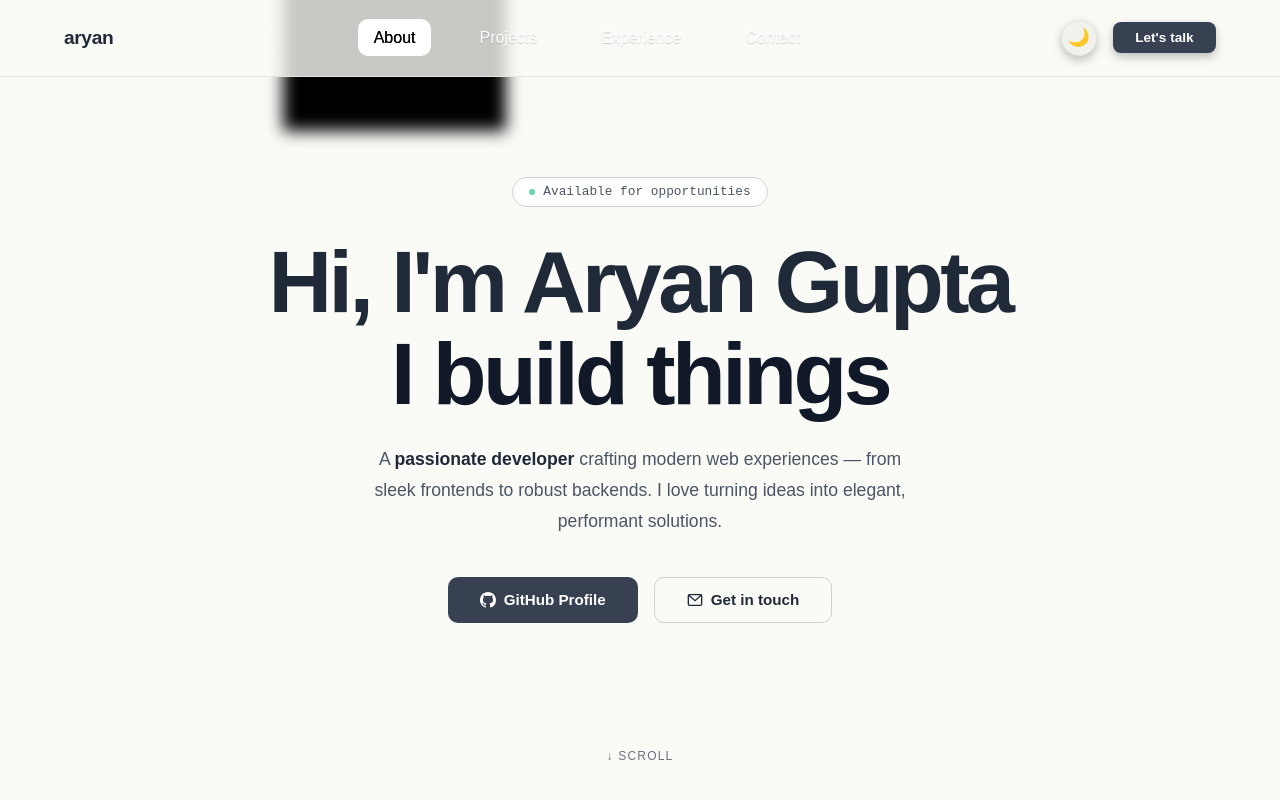
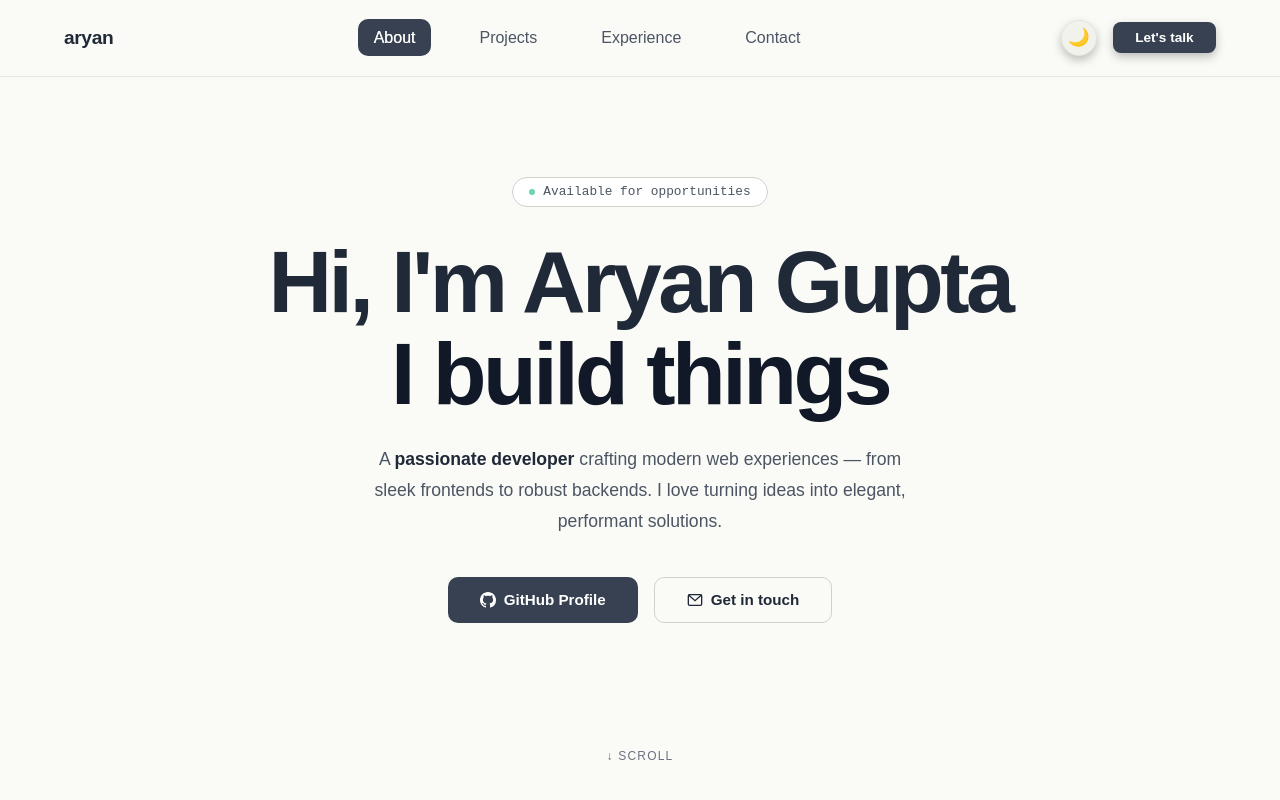
Before and after one commit to aryanguptajsm/portfolio, a React (Vite) app: page / in a window 1280 px wide. Shown: the top 800 px of the page. Built offline with nearby package versions, Linux system fonts and the light colour scheme.

Commit message:
feat: add Hero section and gooey navigation component with particle animations

```diff
--- a/src/components/Hero.tsx
+++ b/src/components/Hero.tsx
@@ -14,7 +14,7 @@ const Hero = () => {
 
   const itemVariants = {
     hidden: { opacity: 0, y: 30 },
-    visible: { opacity: 1, y: 0, transition: { type: 'spring', stiffness: 50 } },
+    visible: { opacity: 1, y: 0, transition: { type: 'spring' as const, stiffness: 50 } },
   };
 
   return (
--- a/src/components/gooeynav.css
+++ b/src/components/gooeynav.css
@@ -1,8 +1,8 @@
 :root {
-    --color-1: var(--green, #ffffff);
-    --color-2: var(--teal, #e5e5e5);
-    --color-3: var(--amber, #fcfcfc);
-    --color-4: var(--rose, #ffffff);
+    --color-1: var(--acc2, #374151);
+    --color-2: var(--acc2, #374151);
+    --color-3: var(--acc2, #374151);
+    --color-4: var(--acc2, #374151);
     --linear-ease: linear(0,
             0.068,
             0.19 2.7%,
@@ -47,8 +47,7 @@
     margin: 0;
     position: relative;
     z-index: 3;
-    color: white;
-  text-shadow: 0 1px 1px hsl(205deg 30% 10% / 0.2);
+    color: var(--muted);
 }
 
 .gooey-nav-container nav ul li {
@@ -60,7 +59,7 @@
         color 0.3s ease,
         box-shadow 0.3s ease;
     box-shadow: 0 0 0.5px 1.5px transparent;
-    color: white;
+    color: var(--muted);
 }
 
 .gooey-nav-container nav ul li a {
@@ -71,7 +70,7 @@
 }
 
 .gooey-nav-container nav ul li:focus-within:has(:focus-visible) {
-    box-shadow: 0 0 0.5px 1.5px white;
+    box-shadow: 0 0 0.5px 1.5px var(--text);
 }
 
 .gooey-nav-container nav ul li::after {
@@ -79,7 +78,7 @@
     position: absolute;
     inset: 0;
     border-radius: 10px;
-    background: white;
+    background: var(--acc2);
     opacity: 0;
     transform: scale(0);
     transition: all 0.3s ease;
@@ -87,7 +86,7 @@
 }
 
 .gooey-nav-container nav ul li.active {
-    color: black;
+    color: var(--bg);
     text-shadow: none;
 }
 
@@ -110,32 +109,23 @@
 }
 
 .gooey-nav-container .effect.text {
-    color: white;
+    color: var(--muted);
     transition: color 0.3s ease;
 }
 
 .gooey-nav-container .effect.text.active {
-    color: black;
+    color: var(--bg);
 }
 
 .gooey-nav-container .effect.filter {
-    filter: blur(8px) contrast(30);
-    mix-blend-mode: lighten;
-}
-
-.gooey-nav-container .effect.filter::before {
-    content: '';
-    position: absolute;
-    inset: -75px;
-    z-index: -2;
-    background: black;
+    filter: url('#goo-nav-filter');
 }
 
 .gooey-nav-container .effect.filter::after {
     content: '';
     position: absolute;
     inset: 0;
-    background: white;
+    background: var(--acc2);
     transform: scale(0);
     opacity: 0;
     z-index: -1;
--- a/src/components/gooeynav.tsx
+++ b/src/components/gooeynav.tsx
@@ -161,6 +161,15 @@ const GooeyNav: React.FC<GooeyNavProps> = ({
 
     return (
         <div className="gooey-nav-container" ref={containerRef}>
+            <svg style={{ position: 'absolute', width: 0, height: 0, pointerEvents: 'none' }} aria-hidden="true">
+                <defs>
+                    <filter id="goo-nav-filter">
+                        <feGaussianBlur in="SourceGraphic" stdDeviation="8" result="blur" />
+                        <feColorMatrix in="blur" mode="matrix" values="1 0 0 0 0  0 1 0 0 0  0 0 1 0 0  0 0 0 19 -9" result="goo" />
+                        <feComposite in="SourceGraphic" in2="goo" operator="atop" />
+                    </filter>
+                </defs>
+            </svg>
             <nav>
                 <ul ref={navRef}>
                     {items.map((item, index) => (
```
